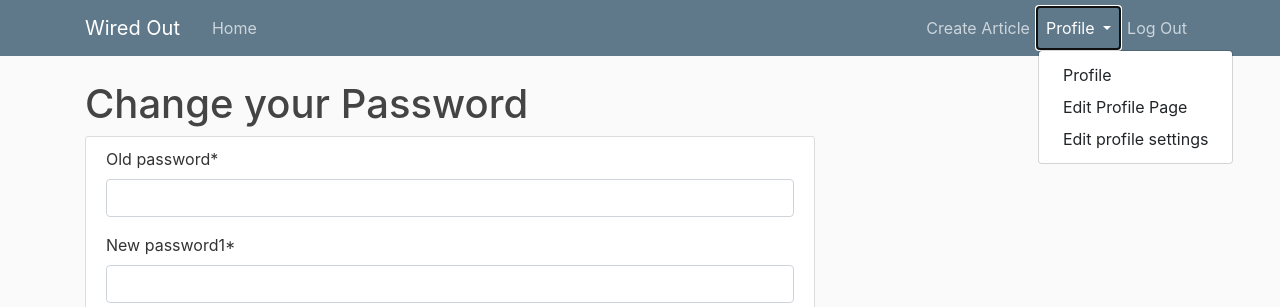
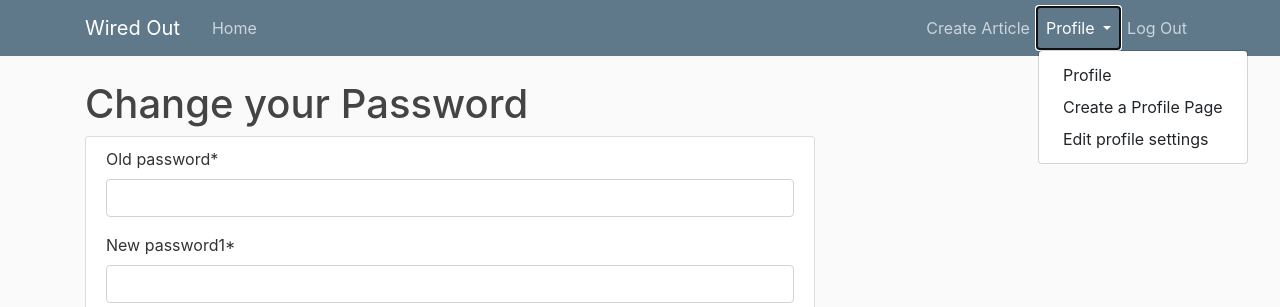
Before and after one commit to Lynch4360/wired_out, a Django app: page /password/ in a window 1280 px wide, after a click on "Profile". Shown: the top 307 px of the page. Run offline with Django 3.2, Linux system fonts and the light colour scheme; the visitor is signed in with stand-in values (Sample User, id 1); some libraries are stand-ins or nearby versions.

Commit message:
Add if statment to fix NoReverse error when a user doesn't have a profile created

```diff
--- a/templates/base.html
+++ b/templates/base.html
@@ -40,7 +40,11 @@
                                 </a>
                                 <div class="dropdown-menu" aria-labelledby="dropdownMenu">
                                     <a class="dropdown-item" href="{% url 'profile_page' user.userprofile.id %}">Profile</a>
+                                {% if user.profile.id %}
                                     <a class="dropdown-item" href="{% url 'edit_profile_page' user.userprofile.id %}">Edit Profile Page</a>
+                                {% else %}
+                                    <a class="dropdown-item" href="{% url '' user.userprofile.id %}">Create a Profile Page</a>
+                                {% endif %}
                                     <a class="dropdown-item" href="{% url 'edit_profile' %}">Edit profile settings</a>
                                 </div>
                             </li>
--- a/templates/postDetails.html
+++ b/templates/postDetails.html
@@ -36,8 +36,8 @@
             <br/>
             {% if user.is_authenticated %}
                 {% if user.id == post.author.id %}
-                <a href="{% url 'post-update' post.pk %}" class="btn btn-primary">Edit</a>
-                <a href="{% url 'post-delete' post.pk %}" class="btn btn-danger">Delete</a>
+                    <a href="{% url 'post-update' post.pk %}" class="btn btn-primary">Edit</a>
+                    <a href="{% url 'post-delete' post.pk %}" class="btn btn-danger">Delete</a>
                 {% endif %}
             {% endif %}
         </div>
```
